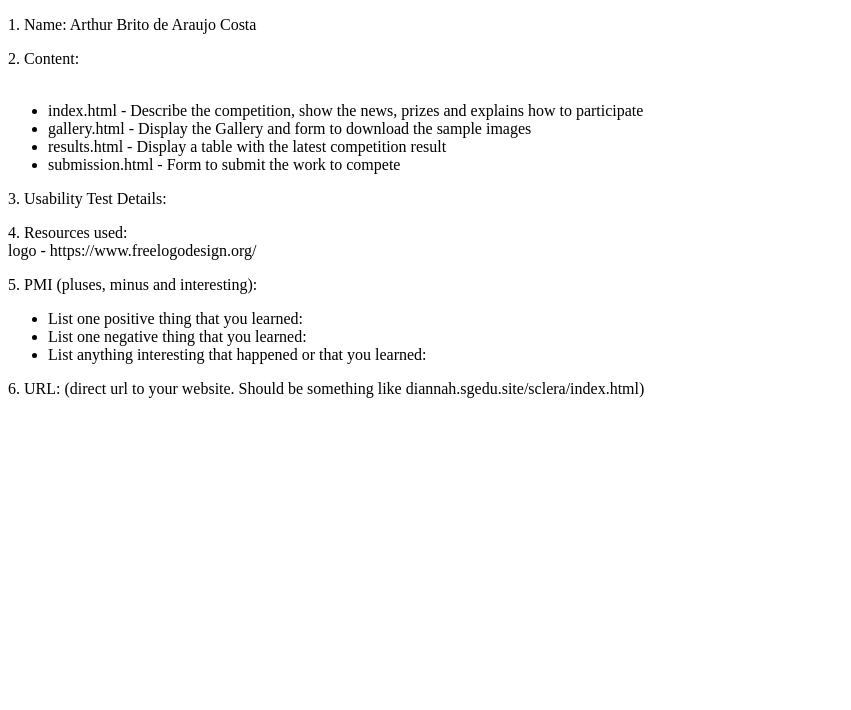
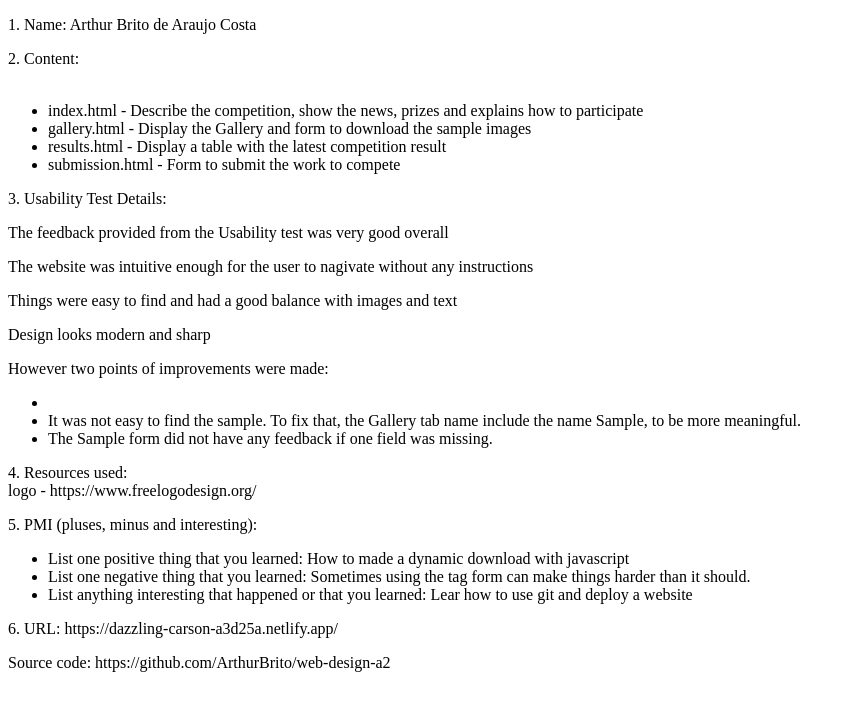
Before and after one commit to ArthurBrito/web-design-a2, a plain HTML site: page report.html in a window 1280 px wide. Shown: the whole page, without its empty margins (0-851 px from the left). Drawn offline with Linux system fonts and the light colour scheme.

Commit message:
Add report

```diff
--- a/report.html
+++ b/report.html
@@ -17,12 +17,22 @@
         <li>gallery.html - Display the Gallery and form to download the sample images</li>
         <li>results.html - Display a table with the latest competition result</li>
         <li>submission.html - Form to submit the work to compete</li>
-
 </ul>
 </p>
 
 
 <p>3. Usability Test Details: <br>
+    <p>The feedback provided from the Usability test was very good overall</p>
+    <p>The website was intuitive enough for the user to nagivate without any instructions</p>
+    <p>Things were easy to find and had a good balance with images and text</p>
+    <p>Design looks modern and sharp</p>
+
+    <p>However two points of improvements were made:</p>
+    <ul>
+        <li></li>
+        <li>It was not easy to find the sample. To fix that, the Gallery tab name include the name Sample, to be more meaningful.</li>
+        <li>The Sample form did not have any feedback if one field was missing. </li>
+    </ul>
 
 </p>
 
@@ -31,15 +41,13 @@
 </p>
 
 <p>5. PMI (pluses, minus and interesting):<br>
-<ul><li>List one positive thing that you learned: </li>
-    <li>List one negative thing that you learned:</li>
-    <li>List anything interesting that happened or that you learned:</li></ul>
+<ul><li>List one positive thing that you learned: How to made a dynamic download with javascript</li>
+    <li>List one negative thing that you learned: Sometimes using the tag form can make things harder than it should.</li>
+    <li>List anything interesting that happened or that you learned: Lear how to use git and deploy a website</li></ul>
 </p>
 
 <p>6. URL:
-    (direct url to your website. Should be something like diannah.sgedu.site/sclera/index.html)</p>
-
-
-
+    https://dazzling-carson-a3d25a.netlify.app/</p>
+    <p>Source code: https://github.com/ArthurBrito/web-design-a2</p>
 </body>
 </html>
```
